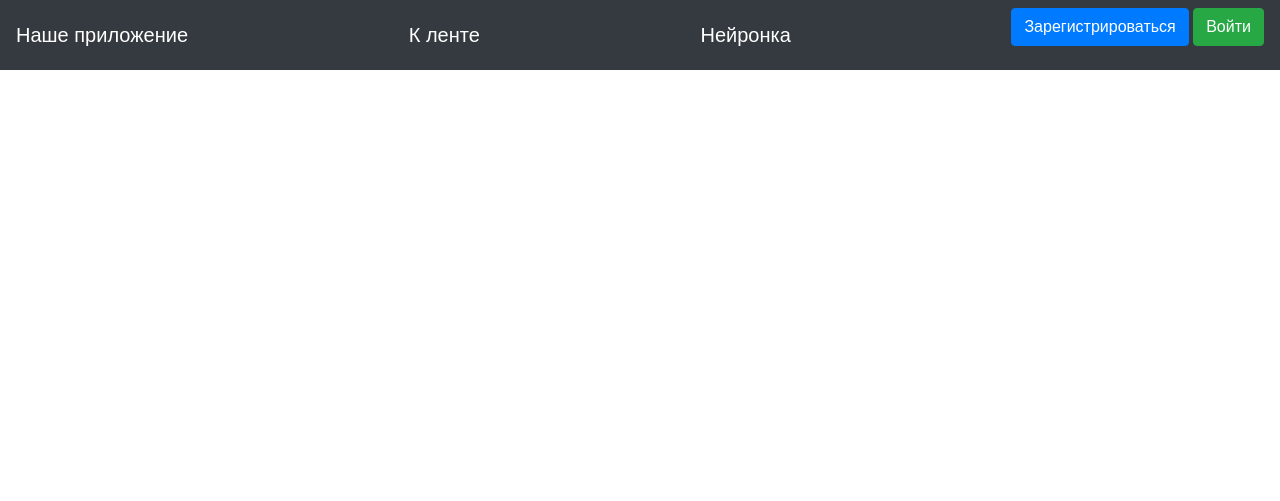
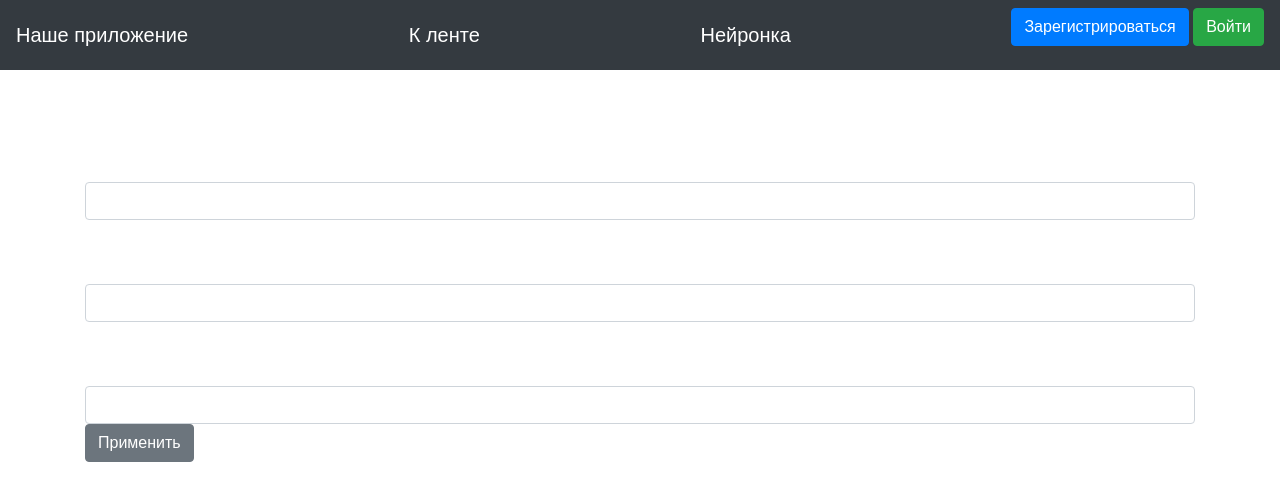
Before and after one commit to Freedom715/Memenews, a Flask app: page /settings in a window 1280 px wide. Shown: the top 501 px of the page. Run offline with Flask 2, Linux system fonts and the light colour scheme; some libraries are stand-ins or nearby versions.

Commit message:
Improved user settings

```diff
--- a/main.py
+++ b/main.py
@@ -61,7 +61,11 @@
 
 
 class SettingForm(FlaskForm):
-    avatar = ''
+    avatar = StringField('Смена аватара')
+    name = StringField('User')
+    status = StringField('Нет статуса')
+    submit = SubmitField('Применить')
+
 
 @app.route('/add_friend/<int:user_id>', methods=['GET', 'POST'])
 def add_friend(user_id):
@@ -85,9 +89,19 @@
     return session.query(User).get(user_id)
 
 
-@app.route('/settings')  # TODO
-def get_params():
-    form = NewsForm()
+@app.route('/settings', methods=['GET', 'POST'])  # TODO
+def get_settings():
+    form = SettingForm()
+    if form.validate_on_submit():
+        session = db_session.create_session()
+        user = session.query(User).filter(User.id == current_user.id).first()
+        if form.avatar.data:
+            user.avatar_url = form.avatar.data
+        if form.name.data:
+            user.name = form.name.data
+        if form.status.data:
+            user.about = form.status.data
+        session.commit()
     return render_template('settings.html', title='Параметры', form=form)
 
 
@@ -95,7 +109,7 @@
 def get_profile(user_id):
     form = ProfileForm()
     session = db_session.create_session()
-    user = session.query(User).filter(User.id == user_id)[0]
+    user = session.query(User).filter(User.id == user_id).first()
     form.user = user
     friend = '' if user.friends is None else user.friends
     if len(friend) > 0:
--- a/templates/base.html
+++ b/templates/base.html
@@ -9,13 +9,18 @@
           crossorigin="anonymous">
     <title>{{title}}</title>
     <style>
+    .people {background-color: #0a0a0a}
    BODY {
     font-family: Arial, Helvetica, sans-serif; /* Гарнитура шрифта */
     color: white;
     background-image: url(https://avatars.mds.yandex.net/get-pdb/1947635/6706b408-eb97-49ce-9133-cf95447c9301/s1200); /* Путь к фоновому изображению */
    }
+   P {
+    font-family: Arial, Helvetica, sans-serif; /* Гарнитура шрифта */
+    color: white;
+    }
    .div1 {
-    margin: 1.9em 0em 0em;
+    margin: 2.0em 0em 0em;
     }
     </style>
 </head>
--- a/templates/people.html
+++ b/templates/people.html
@@ -19,7 +19,7 @@
 </div>
 {% for item in users%}
 <div class="col-md6 border rounded">
-    <div>
+    <div class="people">
         <div class="media">
             <img src={{item.avatar_url}} class="align-self-start mr-3" alt={{item.name}} width="125"
                  height="125">
--- a/templates/settings.html
+++ b/templates/settings.html
@@ -1,5 +1,27 @@
 {% extends "base.html" %}
 
 {% block content %}
-<h1>Параметры {{form.name}}</h1>
+<h1>Параметры</h1>
+<form action="" method="post">
+    {{ form.hidden_tag() }}
+    <div class="div1">
+            {{ form.avatar.label }}
+        <div class="input-group">
+            {{ form.avatar(class="form-control") }}
+        </div>
+    </div>
+    <div class="div1">
+            {{ form.name.label }}
+        <div class="input-group" id="set1">
+            {{ form.name(class="form-control") }}
+        </div>
+    </div>
+    <div class="div1">
+            {{ form.status.label }}
+        <div class="input-group">
+            {{ form.status(class="form-control") }}
+        </div>
+    </div>
+            {{ form.submit(type="submit", class="btn btn-secondary") }}
+</form>
 {% endblock %}
```
Also changed, not shown: style.css (added, +7 -0 lines), templates/register.html (+4 -3 lines), db/Memenews.sqlite.
